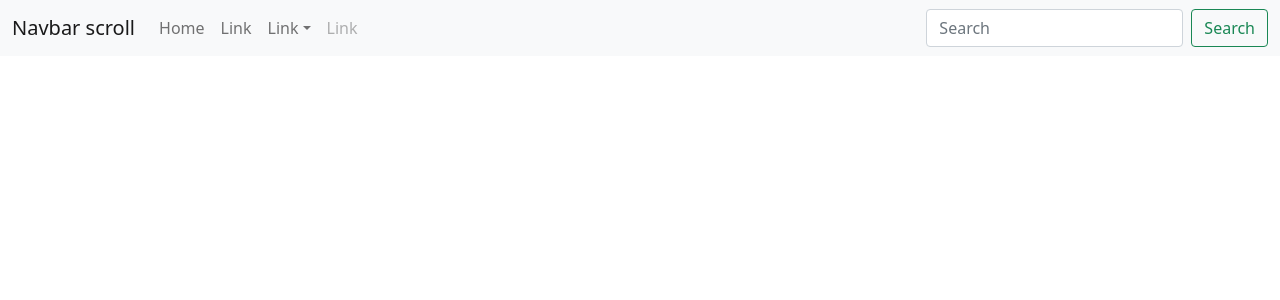
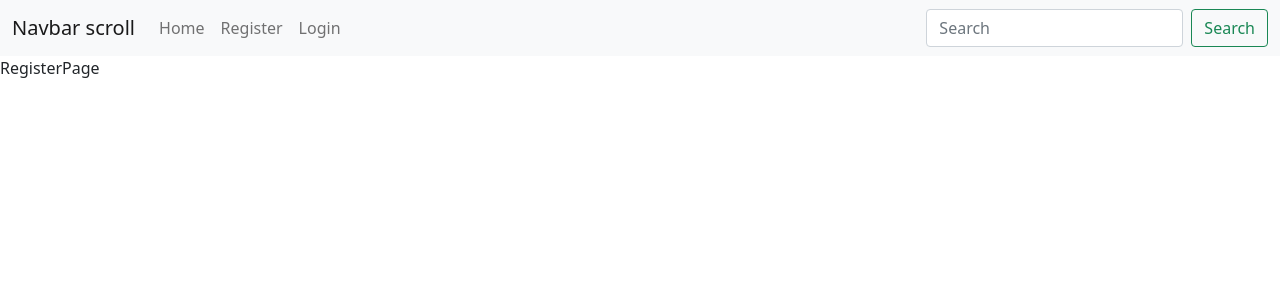
Before and after one commit to jyoo0515/CS_Lib, a React (Create React App) app in the folder client/: page /register in a window 1280 px wide. Shown: the top 300 px of the page. Built offline with nearby package versions, Linux system fonts and the light colour scheme.

Commit message:
feat: added login and register page

```diff
--- a/client/src/App.tsx
+++ b/client/src/App.tsx
@@ -2,6 +2,8 @@ import React from 'react';
 import { Route, Routes } from 'react-router-dom';
 import Navigation from 'components/views/Navigation';
 import LandingPage from 'components/views/LandingPage';
+import RegisterPage from 'components/views/RegisterPage';
+import LoginPage from 'components/views/LoginPage';
 
 function App() {
   return (
@@ -9,6 +11,8 @@ function App() {
       <Navigation />
       <Routes>
         <Route path="/" element={<LandingPage />} />
+        <Route path="/register" element={<RegisterPage />} />
+        <Route path="/login" element={<LoginPage />} />
       </Routes>
     </>
   );
--- /dev/null
+++ b/client/src/components/views/LoginPage/index.tsx
@@ -0,0 +1,7 @@
+import React from 'react';
+
+function LoginPage() {
+  return <div>LoginPage</div>;
+}
+
+export default LoginPage;
--- a/client/src/components/views/Navigation/index.tsx
+++ b/client/src/components/views/Navigation/index.tsx
@@ -1,24 +1,31 @@
 import React from 'react';
 import { Navbar, Container, Nav, NavDropdown, Form, FormControl, Button } from 'react-bootstrap';
+import { Link } from 'react-router-dom';
 
 function Navigation() {
   return (
     <Navbar bg="light" expand="lg">
       <Container fluid>
-        <Navbar.Brand href="#">Navbar scroll</Navbar.Brand>
+        <Navbar.Brand as={Link} to="/">
+          Navbar scroll
+        </Navbar.Brand>
         <Navbar.Toggle aria-controls="navbarScroll" />
         <Navbar.Collapse id="navbarScroll">
           <Nav className="me-auto my-2 my-lg-0" style={{ maxHeight: '100px' }} navbarScroll>
-            <Nav.Link href="#action1">Home</Nav.Link>
-            <Nav.Link href="#action2">Link</Nav.Link>
-            <NavDropdown title="Link" id="navbarScrollingDropdown">
+            <Nav.Link as={Link} to="/">
+              Home
+            </Nav.Link>
+            <Nav.Link as={Link} to="/register">
+              Register
+            </Nav.Link>
+            {/* <NavDropdown title="Link" id="navbarScrollingDropdown">
               <NavDropdown.Item href="#action3">Action</NavDropdown.Item>
               <NavDropdown.Item href="#action4">Another action</NavDropdown.Item>
               <NavDropdown.Divider />
               <NavDropdown.Item href="#action5">Something else here</NavDropdown.Item>
-            </NavDropdown>
-            <Nav.Link href="#" disabled>
-              Link
+            </NavDropdown> */}
+            <Nav.Link as={Link} to="/login">
+              Login
             </Nav.Link>
           </Nav>
           <Form className="d-flex">
--- /dev/null
+++ b/client/src/components/views/RegisterPage/index.tsx
@@ -0,0 +1,7 @@
+import React from 'react';
+
+function RegisterPage() {
+  return <div>RegisterPage</div>;
+}
+
+export default RegisterPage;
```
